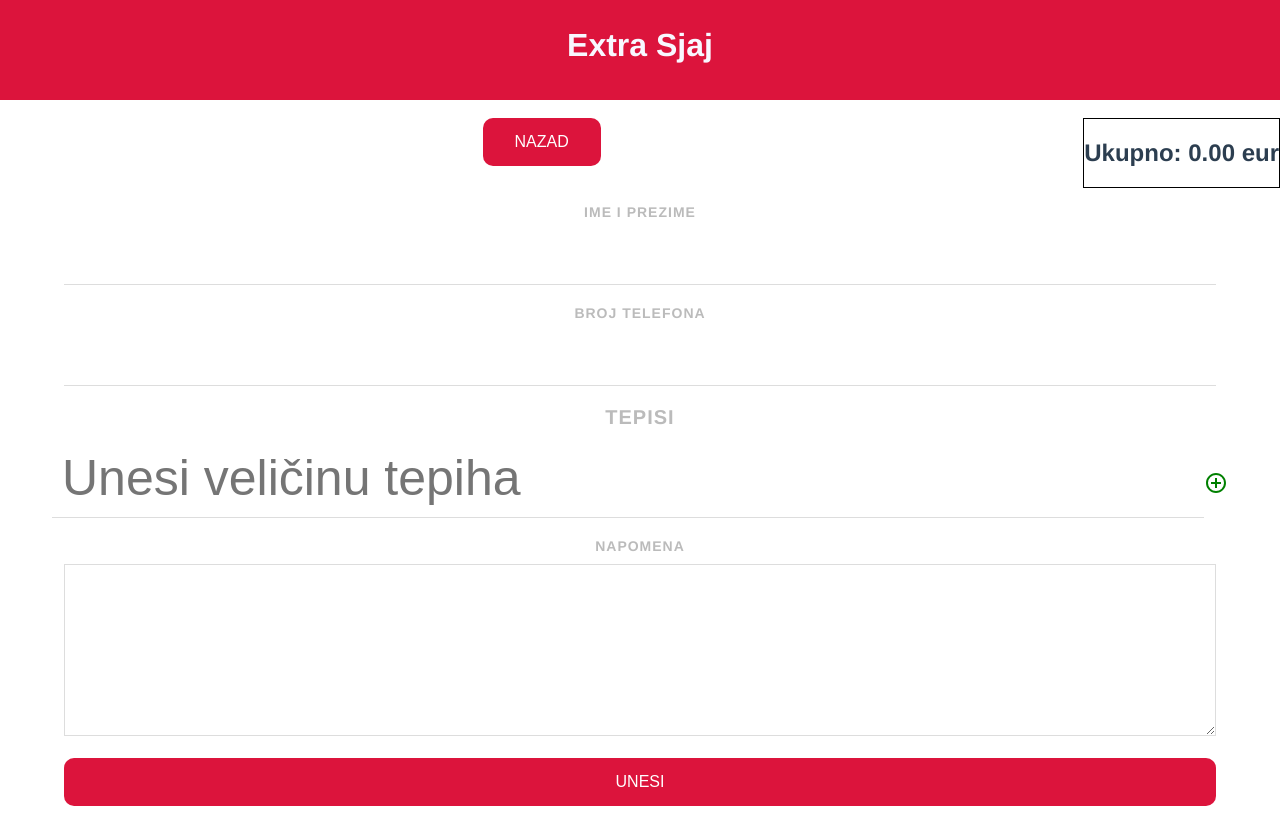
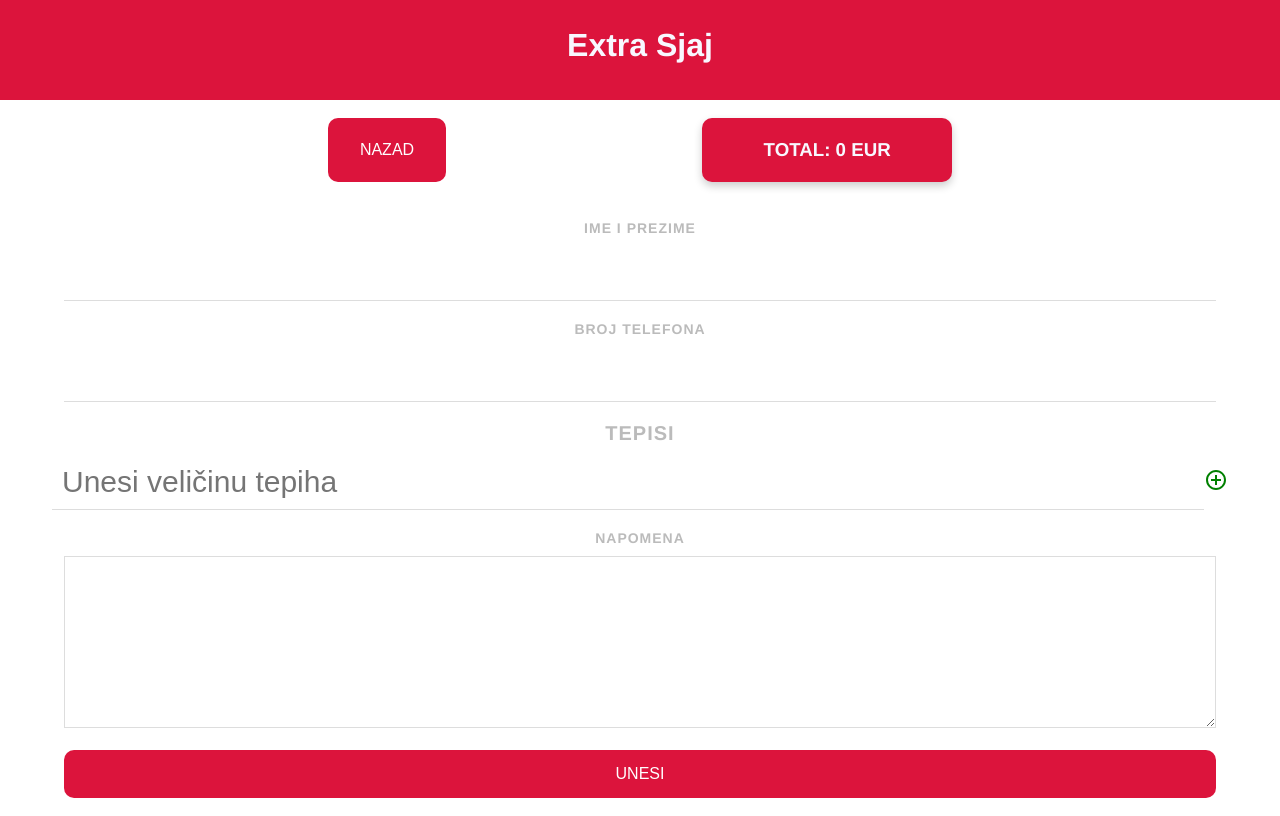
Before and after one commit to ilhankalac/extra-sjaj, a Vue app: page /novi-korisnik in a window 1280 px wide. Built offline with nearby package versions, Linux system fonts and the light colour scheme; no server answers.

Commit message:
some fix

```diff
--- a/src/views/Customer/CreateCustomer.vue
+++ b/src/views/Customer/CreateCustomer.vue
@@ -1,9 +1,7 @@
 <template>
-  <div>
-    <button @click="returnBack">NAZAD</button>
-    <div style="border: 1px solid black; float: right">
-      <h2>Ukupno: {{ total.toFixed(2) }} eur</h2>
-    </div>
+  <div style="display:flex; justify-content:center; gap: 20%">
+    <button style="margin-left:20px" @click="returnBack">NAZAD</button>
+    <ViewDetails :total="total" />
   </div>
 
   <br />
@@ -17,7 +15,7 @@
   <div v-for="(input, index) in customerCarpets" :key="`phoneInput-${index}`">
     <input
       @blur="makeCorrectInput(carpets[index], index)"
-      style="font-size:50px"
+      style="font-size:30px"
       type="text"
       v-model="carpets[index]"
       placeholder="Unesi veličinu tepiha"
@@ -61,19 +59,22 @@
   <br />
   <br />
   <h2 v-if="!insertCheck" style="color:crimson">Morate uneti sve podatke!</h2>
-  <button style="width:90%; " @click="insertNewCustomer()">UNESI</button>
+  <button style="width:90%; " @click="insertNewCustomer()">UNESI</button><br /><br />
 </template>
 
 <script>
 import { projectFirestore } from "../../firebase/config";
+import ViewDetails from "./ViewDetails.vue";
 export default {
+  components: {
+    ViewDetails,
+  },
   name: "AddRemove",
   data() {
     return {
       insertCheck: true,
       customerCarpets: [{ phone: "" }],
       carpets: [],
-      finishedInput: false,
       total: 0,
     };
   },
@@ -83,7 +84,6 @@ export default {
     },
     addField(value, fieldType) {
       fieldType.push({ value: "" });
-      this.finishedInput = false;
     },
     removeField(index, fieldType) {
       fieldType.splice(index, 1);
@@ -107,11 +107,8 @@ export default {
         this.carpets[index] = length + " * " + width + " = " + quadrature;
         this.totalQuadrature();
       }
-
-      // if(value.keycode !== )
     },
     totalQuadrature() {
-      console.log(this.carpets.length);
       this.total = 0;
       this.carpets.forEach((val) => {
         let currentQuadrature = val.split(" ")[val.split(" ").length - 1];
@@ -124,18 +121,17 @@ export default {
         BrojTel: this.$refs.phonenumber.value,
         Napomena: this.$refs.napomena.value,
         CreationTime: Date.now(),
+        Carpets: this.carpets,
       };
       // CHECKING IF NAME AND TELEPHONE ARE INPUTED
-      console.log(this.customerCarpets);
-      console.log(this.carpets);
-      // if (
-      //   !(newCustomer.ImePrezime == null || newCustomer.ImePrezime.trim() === "") &&
-      //   !(newCustomer.BrojTel == null || newCustomer.BrojTel.trim() === "")
-      // ) {
-      //   const res = await projectFirestore.collection("customers").add(newCustomer);
-      //   this.$router.push("/");
-      //   this.insertCheck = true;
-      // } else this.insertCheck = false;
+      if (
+        !(newCustomer.ImePrezime == null || newCustomer.ImePrezime.trim() === "") &&
+        !(newCustomer.BrojTel == null || newCustomer.BrojTel.trim() === "")
+      ) {
+        const res = await projectFirestore.collection("customers").add(newCustomer);
+        this.$router.push("/");
+        this.insertCheck = true;
+      } else this.insertCheck = false;
     },
   },
 };
--- /dev/null
+++ b/src/views/Customer/ViewDetails.vue
@@ -0,0 +1,39 @@
+<template>
+  <div class="card">
+    <div class="container">
+      <h3>
+        <b>TOTAL: {{ total }} EUR</b>
+      </h3>
+      <p></p>
+    </div>
+  </div>
+</template>
+
+<script>
+export default {
+  props: ["total"],
+};
+</script>
+
+<style scoped>
+.card {
+  /* Add shadows to create the "card" effect */
+  box-shadow: 0 4px 8px 0 rgba(0, 0, 0, 0.2);
+  transition: 0.3s;
+  background: crimson;
+  color: #f8f8ff;
+  border-radius: 10px;
+  width: 250px;
+  margin-right: 20px;
+}
+
+/* On mouse-over, add a deeper shadow */
+.card:hover {
+  box-shadow: 0 8px 16px 0 rgba(0, 0, 0, 0.2);
+}
+
+/* Add some padding inside the card container */
+.container {
+  padding: 2px 16px;
+}
+</style>
```
